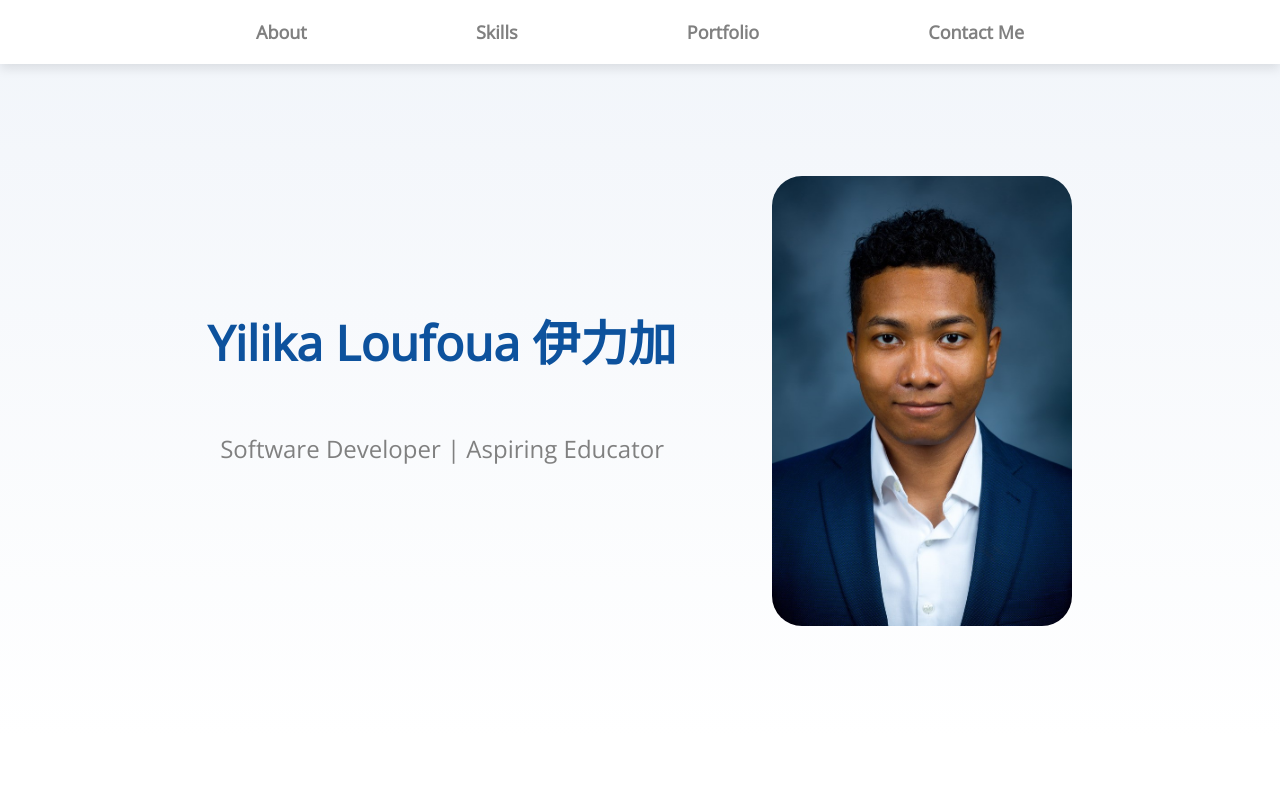
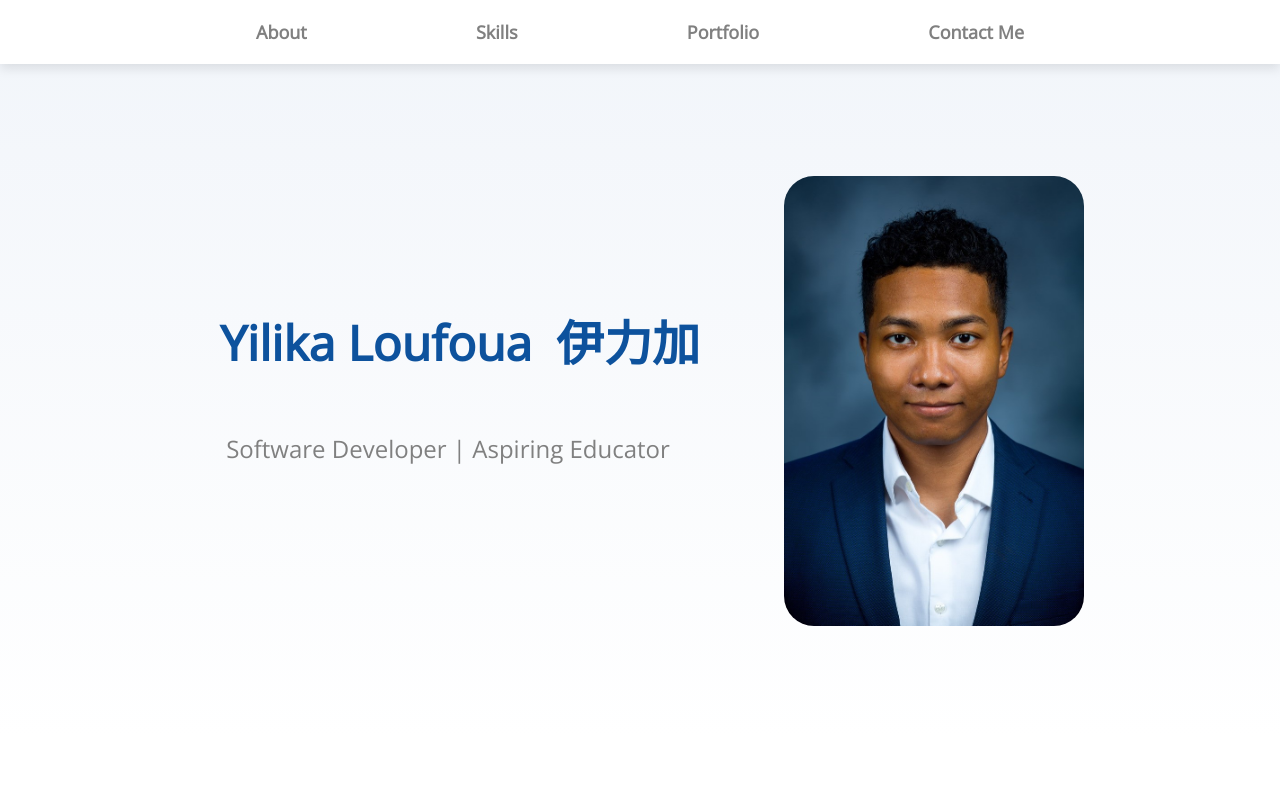
Before and after one commit to YilikaLoufoua/personal-website, a plain HTML site: page index.html in a window 1280 px wide. Shown: the top 800 px of the page. Drawn offline with nearby package versions, Linux system fonts and the light colour scheme.

Commit message:
Minor update

```diff
--- a/index.html
+++ b/index.html
@@ -23,7 +23,7 @@
         </div>
         <div id="header" class="section">
             <div class="info">
-                <h1>Yilika Loufoua <span id="chinese-name">伊力加</span></h1>
+                <h1><span id="congolese-name">Yilika Loufoua</span><span id="chinese-name">伊力加</span></h1>
                 <p>Software Developer | Aspiring Educator </p>
             </div>
             <img src="images/headshot.jpg" alt="headshot" />
--- a/style.css
+++ b/style.css
@@ -11,10 +11,6 @@ body {
 
 h1 {
     color: rgb(13, 82, 157);
-}
-
-#chinese-name {
-    font-family: 'Noto Serif SC', serif;
 }
 
 p {
@@ -71,7 +67,6 @@ a p {
     }
 }
 
-
 #nav-bar a:hover {
     color: rgb(13, 82, 157);
     transform: translateY(-1px);
@@ -103,6 +98,14 @@ a p {
     width: 300px;
     height: auto;
     border-radius: 30px;
+}
+
+#chinese-name {
+    font-family: 'Noto Serif SC', serif;
+}
+
+#congolese-name {
+    margin: 0 1.5rem;
 }
 
 #about {
```
